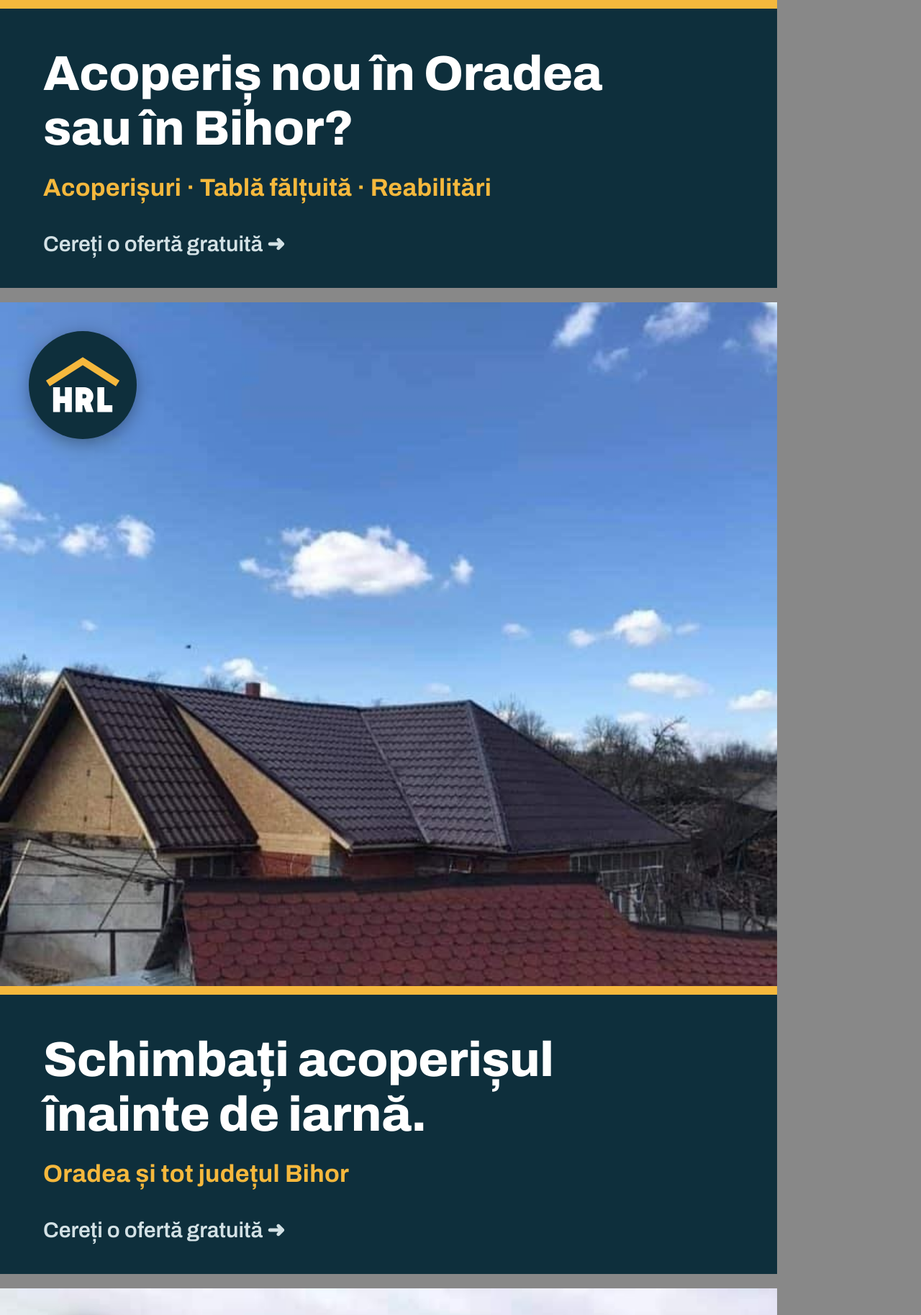
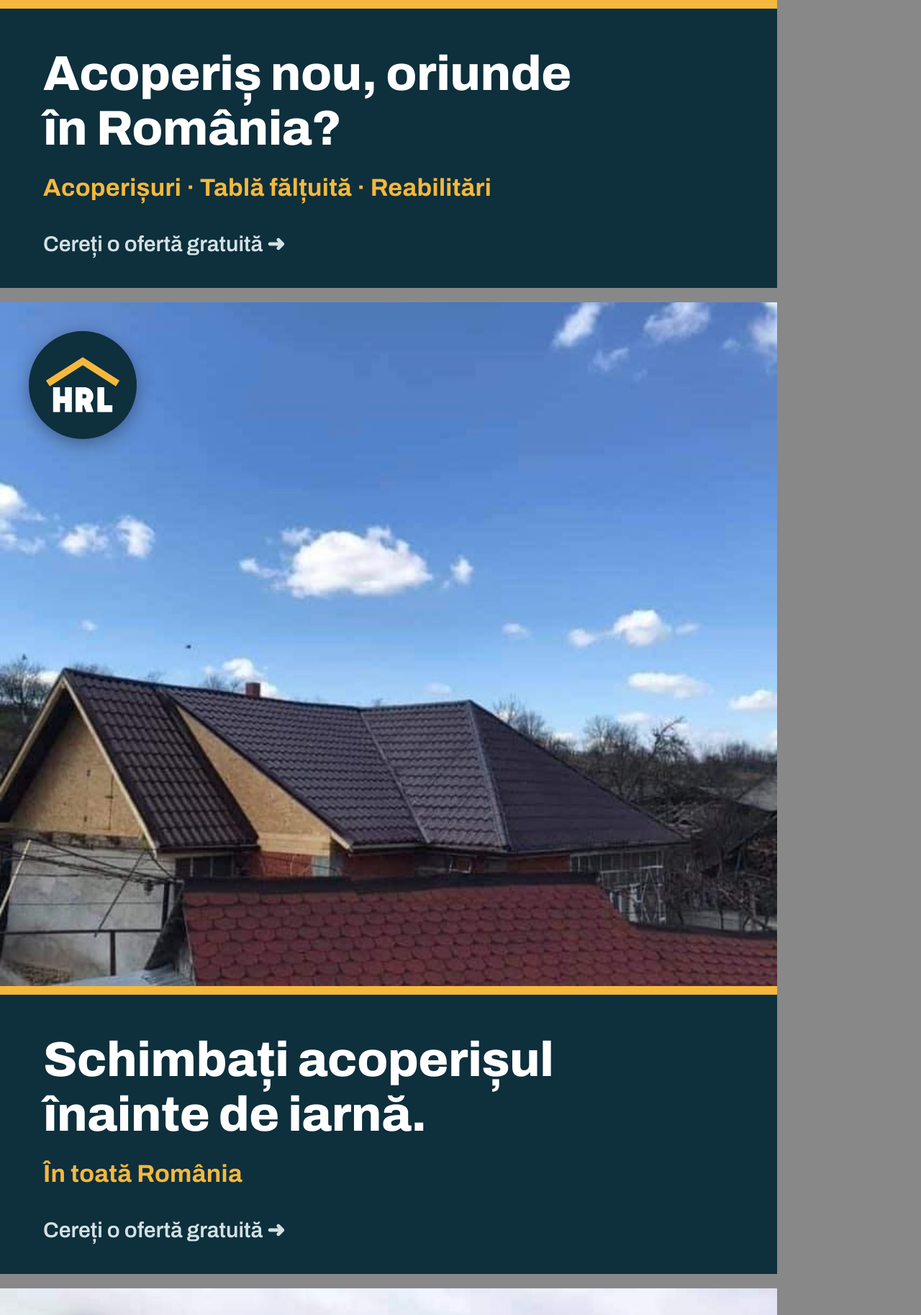
Before and after one commit to ctoma0915-bit/Business-grower, a plain HTML site: page hrl-acoperisuri/reclame/sursa.html in a window 1280 px wide. Shown: the part 950-2777 px from the top of the page at 72% size. Drawn offline with Linux system fonts and the light colour scheme.

Commit message:
HRL Acoperișuri: works in all of Romania, texts, cover, privacy page and ads updated
Co-Authored-By: Claude Opus 5.5 <noreply@anthropic.com>
Claude-Session: https://claude.ai/code/session_01UEuiXVKSENRnYrTC71c9hz

```diff
--- a/hrl-acoperisuri/reclame/sursa.html
+++ b/hrl-acoperisuri/reclame/sursa.html
@@ -13,13 +13,13 @@
 .ad .cta{position:absolute;left:60px;bottom:44px;color:#D3E1E5;font-weight:600;font-size:30px}
 </style></head><body>
 <div class="ad" id="r1"><img class="foto" src="foto-01-acoperis-tabla-gri-cu-cos.jpg" style="object-position:50% 45%"><div class="badge"><img src="../brand/simbol-fundal-inchis.svg"></div>
-<div class="panel"><h1>Acoperiș nou în Oradea<br>sau în Bihor?</h1><p>Acoperișuri · Tablă fălțuită · Reabilitări</p><div class="cta">Cereți o ofertă gratuită ➜</div></div></div>
+<div class="panel"><h1>Acoperiș nou, oriunde<br>în România?</h1><p>Acoperișuri · Tablă fălțuită · Reabilitări</p><div class="cta">Cereți o ofertă gratuită ➜</div></div></div>
 <div class="ad" id="r2"><img class="foto" src="foto-06-tigla-metalica-maro.jpg" style="object-position:50% 40%"><div class="badge"><img src="../brand/simbol-fundal-inchis.svg"></div>
-<div class="panel"><h1>Schimbați acoperișul<br>înainte de iarnă.</h1><p>Oradea și tot județul Bihor</p><div class="cta">Cereți o ofertă gratuită ➜</div></div></div>
+<div class="panel"><h1>Schimbați acoperișul<br>înainte de iarnă.</h1><p>În toată România</p><div class="cta">Cereți o ofertă gratuită ➜</div></div></div>
 <div class="ad" id="r3"><img class="foto" src="foto-05-ferme-sarpanta.jpg" style="object-position:30% 50%"><div class="badge"><img src="../brand/simbol-fundal-inchis.svg"></div>
 <div class="panel"><h1>Șarpante din lemn,<br>de la zero.</h1><p>Acoperișuri · Construcții din lemn</p><div class="cta">Cereți o ofertă gratuită ➜</div></div></div>
 <div class="ad" id="r4"><img class="foto" src="foto-07-acoperis-nou-fronton-lemn.jpg" style="object-position:40% 40%"><div class="badge"><img src="../brand/simbol-fundal-inchis.svg"></div>
-<div class="panel"><h1>Acoperișuri noi,<br>în tot județul Bihor.</h1><p>Oradea, comune și sate</p><div class="cta">Cereți o ofertă gratuită ➜</div></div></div>
+<div class="panel"><h1>Acoperișuri noi,<br>în toată țara.</h1><p>Orașe, comune și sate</p><div class="cta">Cereți o ofertă gratuită ➜</div></div></div>
 <div class="ad" id="r5"><img class="foto" src="foto-02-structura-din-lemn-in-montaj.jpg" style="object-position:50% 30%"><div class="badge"><img src="../brand/simbol-fundal-inchis.svg"></div>
-<div class="panel"><h1>Construcții din lemn<br>și terase.</h1><p>Oradea și tot județul Bihor</p><div class="cta">Cereți o ofertă gratuită ➜</div></div></div>
+<div class="panel"><h1>Construcții din lemn<br>și terase.</h1><p>În toată România</p><div class="cta">Cereți o ofertă gratuită ➜</div></div></div>
 </body></html>
```
Also changed, not shown: hrl-acoperisuri/brand/sursa-brand.html (+1 -1 lines), hrl-acoperisuri/confidentialitate/index.html (+1 -1 lines), hrl-acoperisuri/brand/coperta-facebook-1640x624.png, hrl-acoperisuri/reclame/reclama-2-iarna.png, hrl-acoperisuri/reclame/reclama-4-bihor.png (deleted), hrl-acoperisuri/reclame/reclama-4-romania.png (added), hrl-acoperisuri/reclame/reclama-5-lemn-terase.png, 2 other files.
